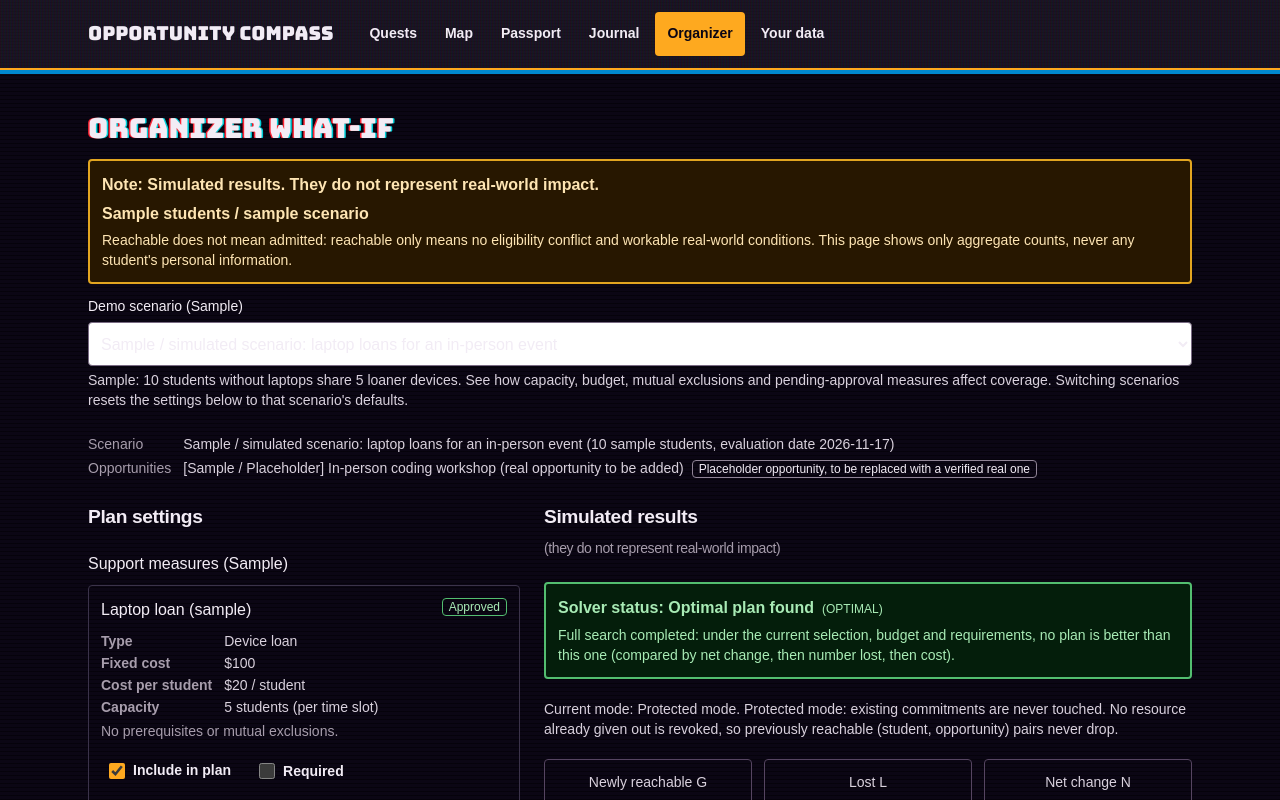
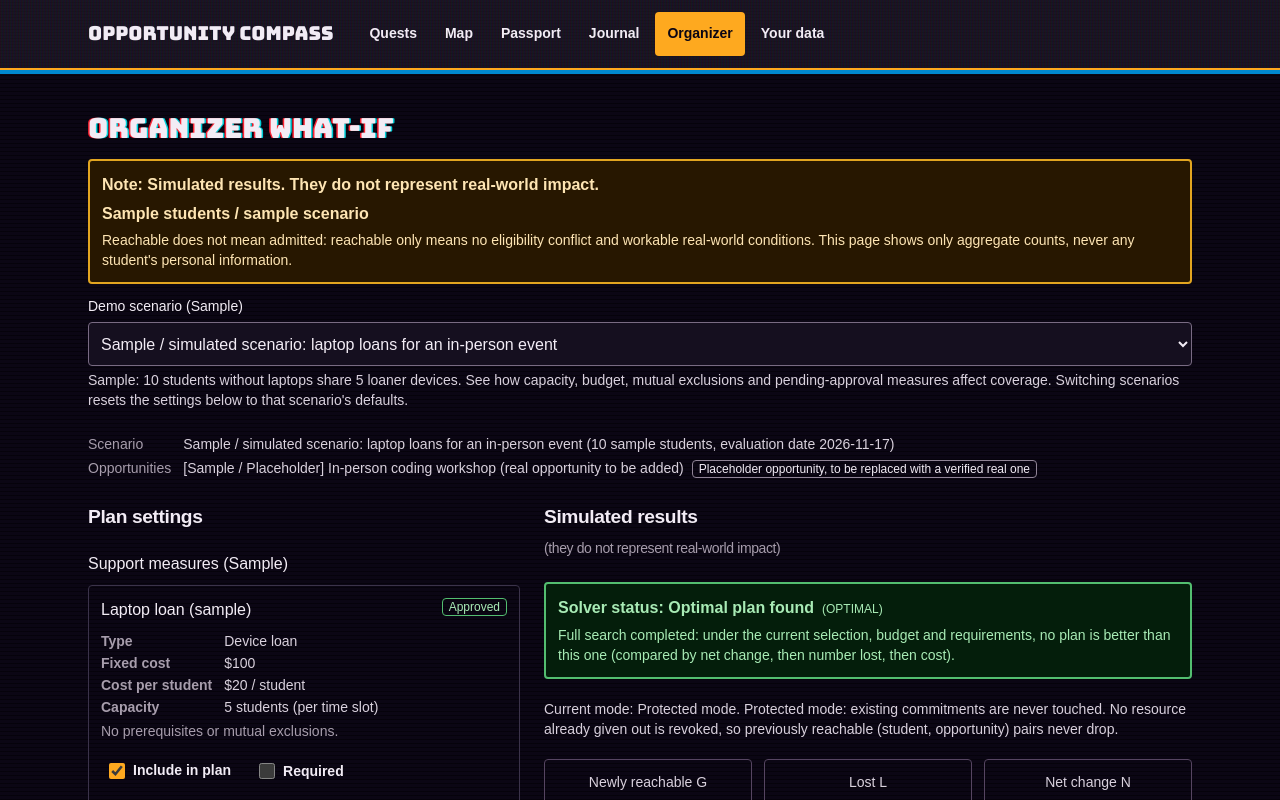
Before and after one commit to Zerune0/opportunity-compass, a Next.js app: page /organizer in a window 1280 px wide. Shown: the top 800 px of the page. Built offline with nearby package versions, Linux system fonts and the light colour scheme; a web font is replaced by a local one.

Commit message:
fix(ui): keep the organizer scenario select readable now that white is real white
The compatibility rule for select.bg-white sat in the components layer, so Tailwind's bg-white utility still won and the select showed light text on a white background. The rule is now unlayered.

```diff
--- a/app/globals.css
+++ b/app/globals.css
@@ -259,10 +259,14 @@ body::before {
   }
 }
 
+/* The organizer scenario select still carries Tailwind's bg-white. Now that white is real white,
+   keep it on the dark surface. This rule is deliberately outside any @layer: Tailwind utilities
+   sit in the utilities layer, which beats the components layer, and unlayered rules beat both. */
+.shell-main select.bg-white { background-color: var(--color-surface); }
+
 /* Phase 3: shared layout and accessibility polish. The legacy organizer select
    intentionally keeps its dark surface; white utilities now mean actual white. */
 @layer components {
-  .shell-main select.bg-white { background-color: var(--color-surface); }
   .rpg-stack, .rpg-stack > *, .rpg-row > *, .home > * { min-width: 0; }
   .shell-main { overflow-wrap: anywhere; }
   .rpg-button { max-width: 100%; overflow-wrap: anywhere; text-align: center; }
```
